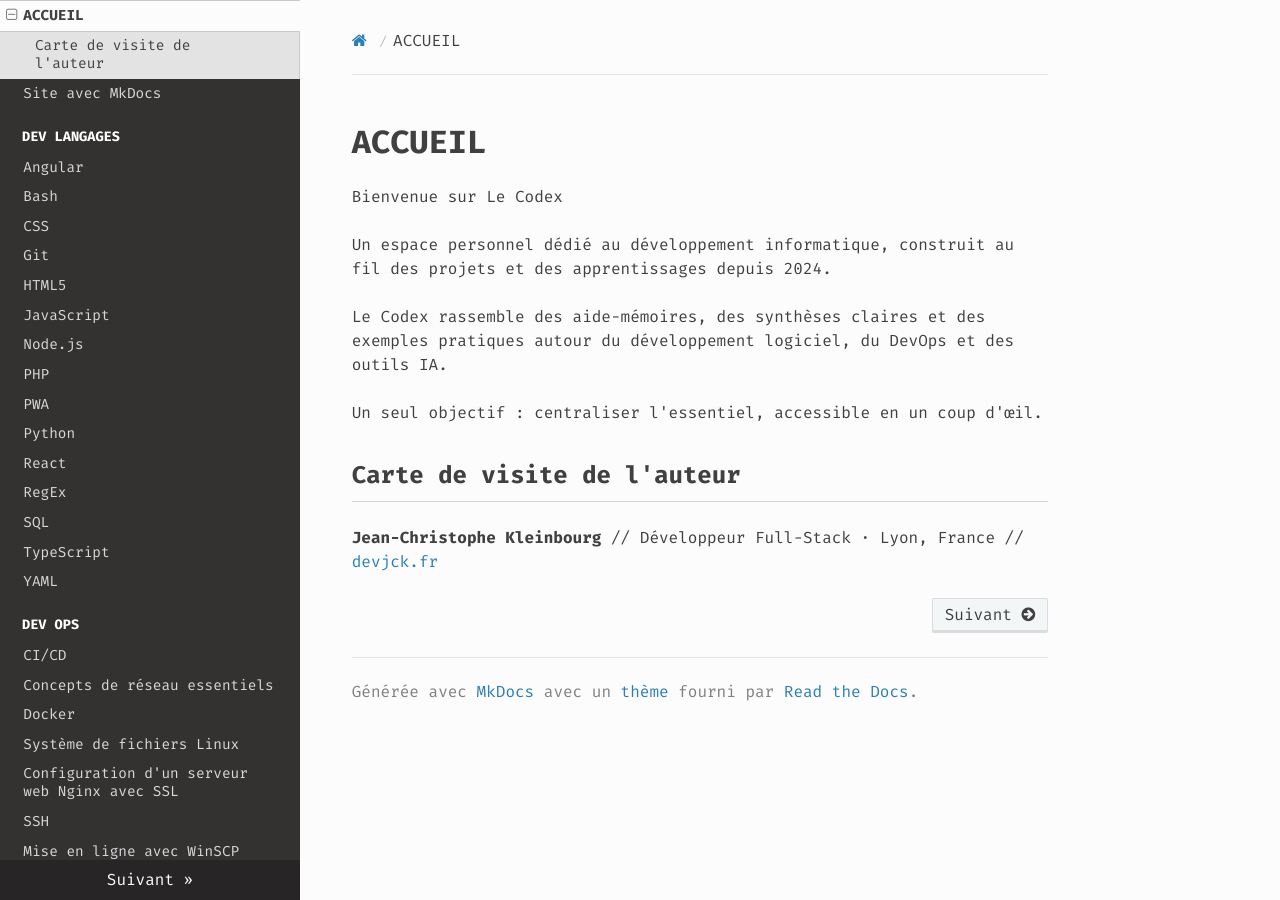
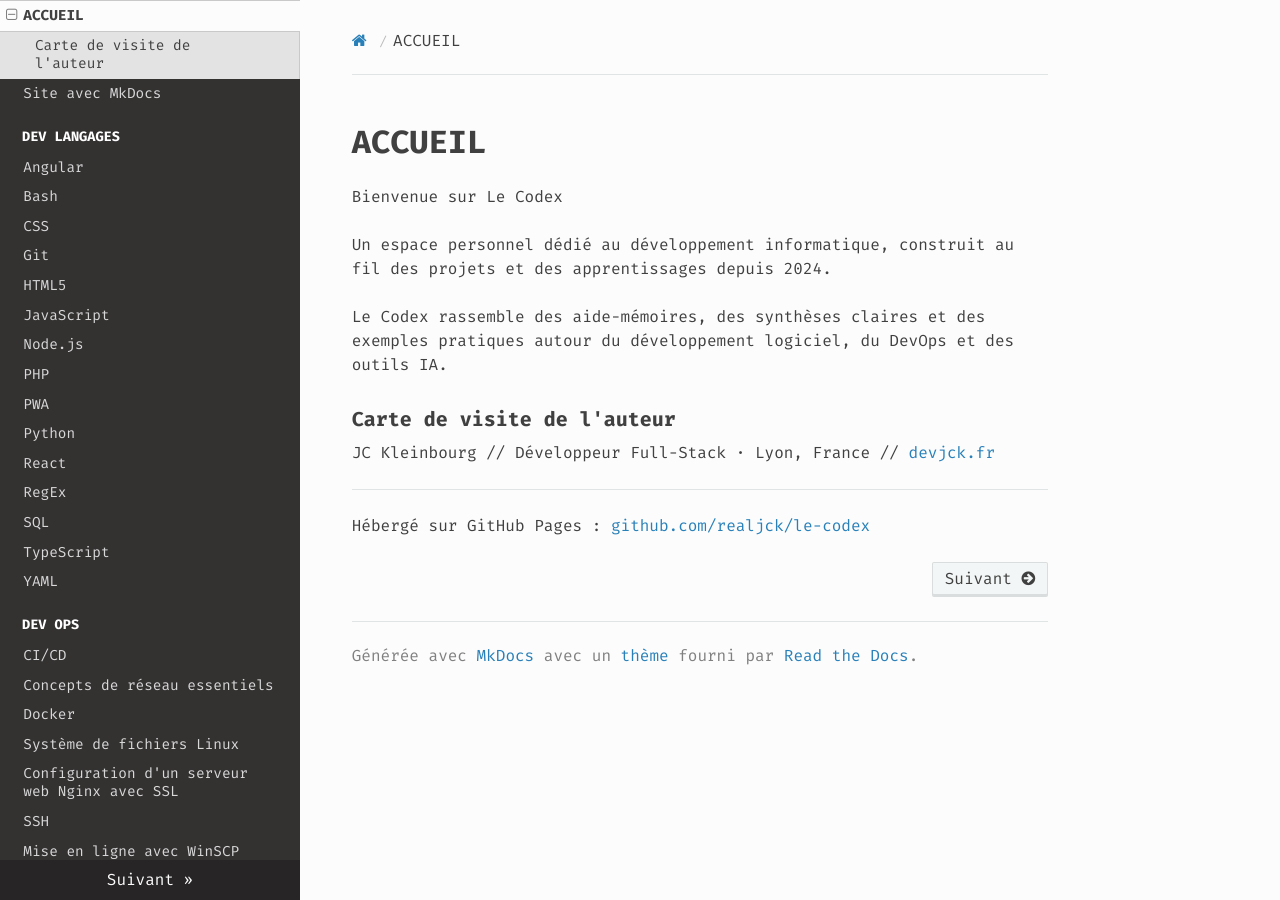
Before and after one commit to realjck/le-codex, an MkDocs documentation site: the page built from docs/index.md, in a window 1280 px wide. Built offline with MkDocs 1.6.1, drawn with Linux system fonts in a browser that asks for light colours; nearby versions of some CDN libraries.

```diff
--- a/docs/index.md
+++ b/docs/index.md
@@ -6,8 +6,10 @@ Un espace personnel dédié au développement informatique, construit au fil des
 
 Le Codex rassemble des aide-mémoires, des synthèses claires et des exemples pratiques autour du développement logiciel, du DevOps et des outils IA.
 
-Un seul objectif : centraliser l'essentiel, accessible en un coup d'œil.
+### Carte de visite de l'auteur
 
-## Carte de visite de l'auteur
+JC Kleinbourg // Développeur Full-Stack · Lyon, France // [devjck.fr](https://devjck.fr/)
 
-**Jean-Christophe Kleinbourg** // Développeur Full-Stack · Lyon, France // [devjck.fr](https://devjck.fr/)
+---
+
+Hébergé sur GitHub Pages : [github.com/realjck/le-codex](https://github.com/realjck/le-codex)
```
Also changed, not shown: README.md (+5 -4 lines).
